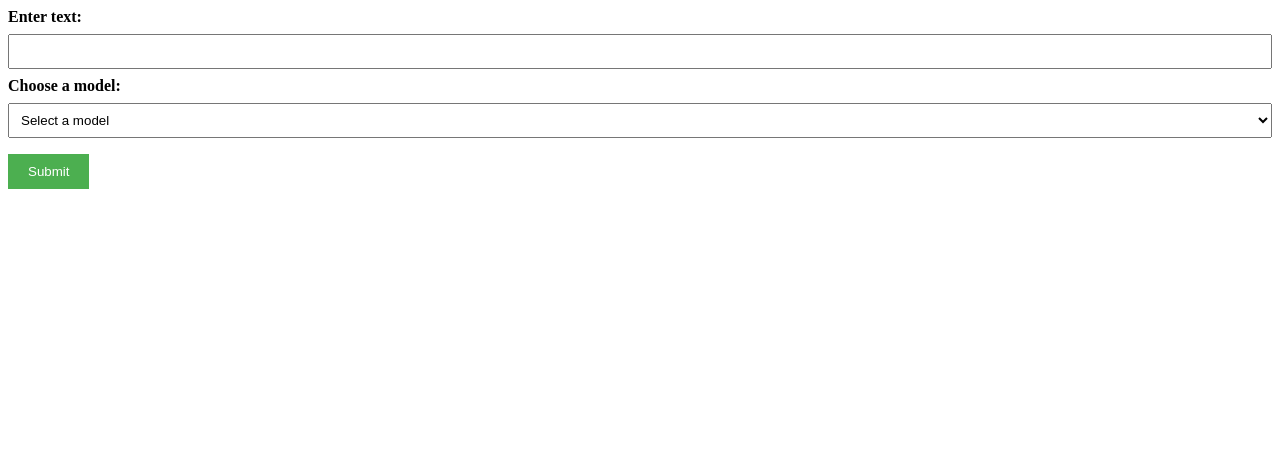
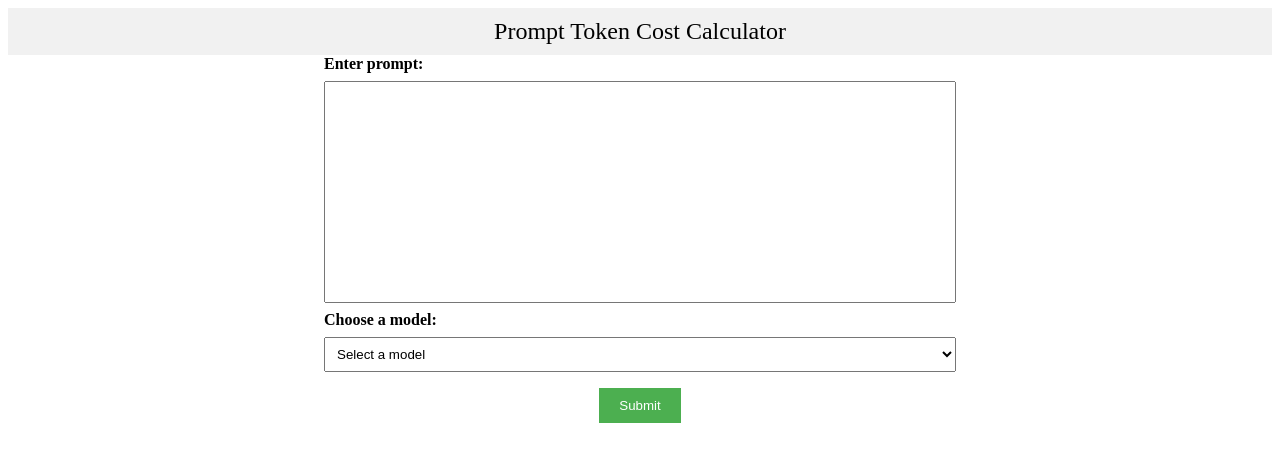
Before and after one commit to kiranparakkalkalam/tokencostcalculator, a Flask app: page / in a window 1280 px wide. Shown: the top 462 px of the page. Run offline with Flask 3, Linux system fonts and the light colour scheme.

Commit message:
Added header and footer; created a box for input

```diff
--- a/templates/index.html
+++ b/templates/index.html
@@ -1,30 +1,46 @@
 <!DOCTYPE html>
 <html>
 <head>
-  <title>Simple Webpage</title>
+  <title>Token Cost Calculator</title>
   <style>
+    header, footer {
+      background-color: #f1f1f1;
+      padding: 10px;
+      text-align: center;
+      font-size: 24px;
+    }
+    .form-container {
+      width: 50%;
+      margin: 0 auto;
+    }
     label {
       display: block;
       font-weight: bold;
+      margin-bottom: 8px;
     }
-    input[type="text"],
+    input[type="text"]
+    {
+      width: 100%;
+      padding: 100px; /* Increased padding for larger height */
+      margin-bottom: 8px;
+      box-sizing: border-box;
+      font-size: 16px; /* Larger font size */
+    }
     select {
-      width: 100%;
+      width: 100%; /* Make input fields full width of the form container */
       padding: 8px;
-      margin: 8px 0;
+      margin-bottom: 8px;
       box-sizing: border-box;
     }
-    select {
-      width: 100%;
-      padding: 8px;
-      margin: 8px 0;
-      box-sizing: border-box;
+    .button-container {
+      display: flex;
+      justify-content: center;
+      margin-top: 8px;
     }
     button {
       background-color: #4CAF50;
       color: white;
       padding: 10px 20px;
-      margin: 8px 0;
       border: none;
       cursor: pointer;
     }
@@ -40,9 +56,13 @@
   </style>
 </head>
 <body>
+  <header>Prompt Token Cost Calculator</header>
+
+  <div class="form-container">
     <form>
-    <label for="text">Enter text:</label>
+      <label for="text">Enter prompt:</label>
       <input type="text" id="text" required>
+
       <label for="model">Choose a model:</label>
       <select id="model" required>
         <option value="">Select a model</option>
@@ -50,8 +70,13 @@
         <option value="model2">Model 2</option>
         <option value="model3">Model 3</option>
       </select>
+
+      <div class="button-container">
         <button type="submit">Submit</button>
+      </div>
     </form>
+  </div>
+
   <div id="table-container"></div>
   <script>
     // JavaScript code to call the API with the text and model in the request body
```
Lines whose indentation alone changed are shown as unchanged.
